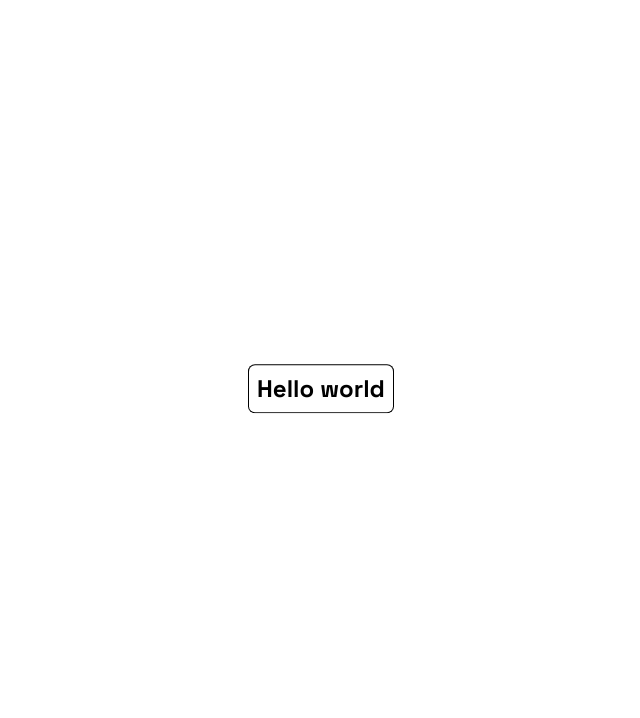
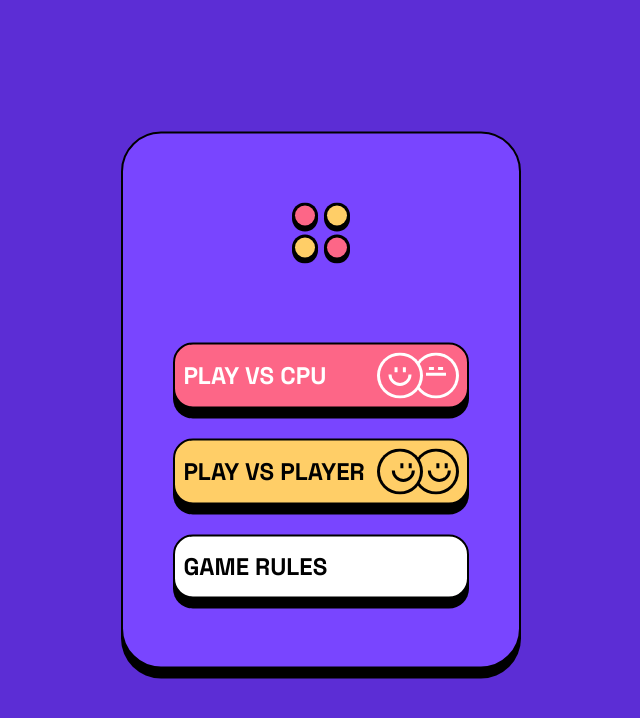
Before and after one commit to isaacnovaes/connect-four-game, a React (Vite) app: page / in a window 1280 px wide. Shown: the top 718 px of the page, without its empty margins (319-959 px from the left). Built offline with nearby package versions, Linux system fonts and the light colour scheme.

Commit message:
Use routerSlice temporarily

```diff
--- a/src/App.tsx
+++ b/src/App.tsx
@@ -1,16 +1,13 @@
+import Game from './features/game/Game';
+import MainMenu from './features/main-menu/MainMenu';
+import { useAppSelector } from './store/hooks';
+
 function App() {
+    const router = useAppSelector((state) => state.router.route);
     return (
-        <div className='grid h-dvh place-items-center bg-slate-200'>
-            <button
-                className='animate-bounce cursor-pointer rounded-sm bg-indigo-300 p-2 ring-1 ring-indigo-500 hover:text-gray-50'
-                popoverTarget='popover'
-                type='button'
-            >
-                Hello world
-            </button>
-            <div className='m-auto' id='popover' popover='auto'>
-                <p>Popover content</p>
-            </div>
+        <div className='bg-purple-dark relative h-dvh'>
+            {router === 'menu' && <MainMenu />}
+            {router === 'game' && <Game />}
         </div>
     );
 }
--- a/src/main.tsx
+++ b/src/main.tsx
@@ -1,7 +1,9 @@
 import { StrictMode } from 'react';
 import { createRoot } from 'react-dom/client';
+import { Provider } from 'react-redux';
 import App from './App.tsx';
 import './index.css';
+import { store } from './store/store.ts';
 
 const root = document.getElementById('root');
 
@@ -11,6 +13,8 @@ if (!root) {
 
 createRoot(root).render(
     <StrictMode>
-        <App />
+        <Provider store={store}>
+            <App />
+        </Provider>
     </StrictMode>
 );
--- a/src/store/store.ts
+++ b/src/store/store.ts
@@ -1,5 +1,5 @@
 import { configureStore } from '@reduxjs/toolkit';
-import boardReducer from './../features/game/BoardSlice';
+import boardReducer from '../features/game/boardSlice';
 import routerSlice from './routeSlice';
 
 export const store = configureStore({
```
